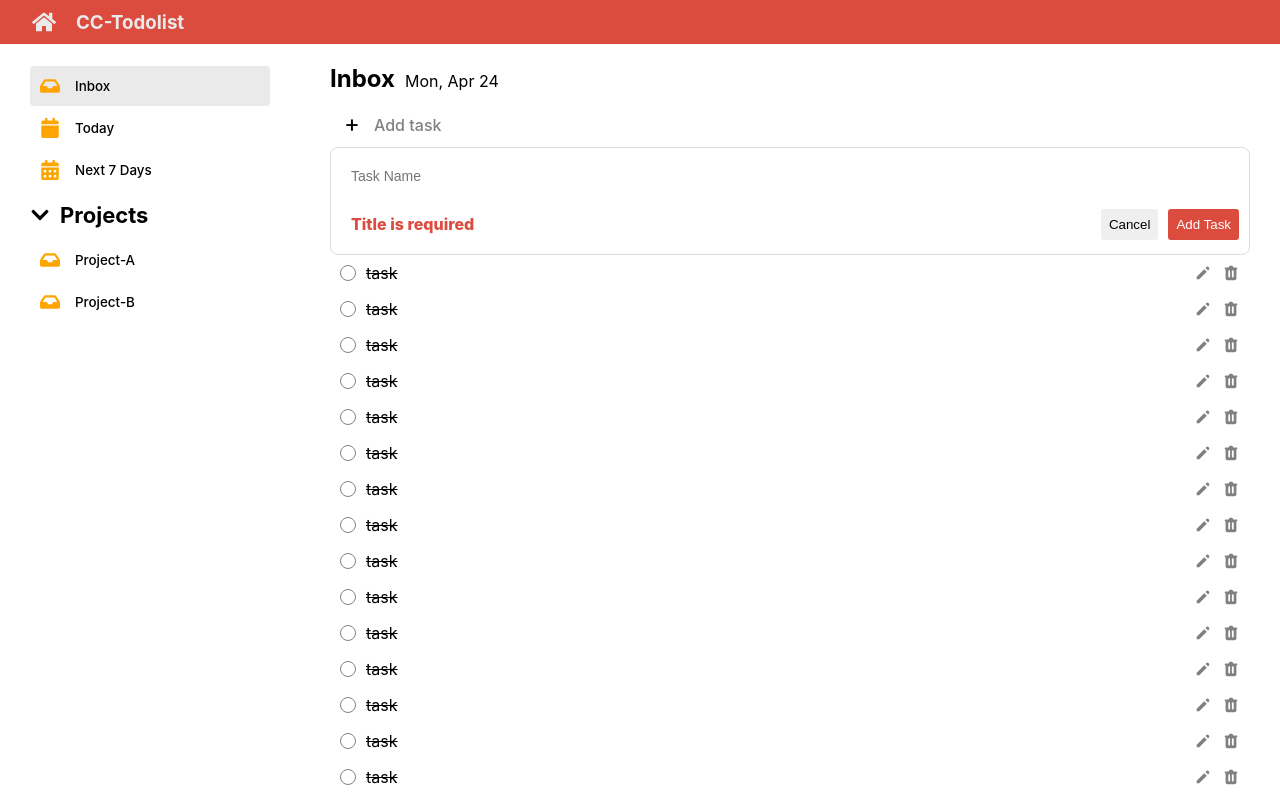
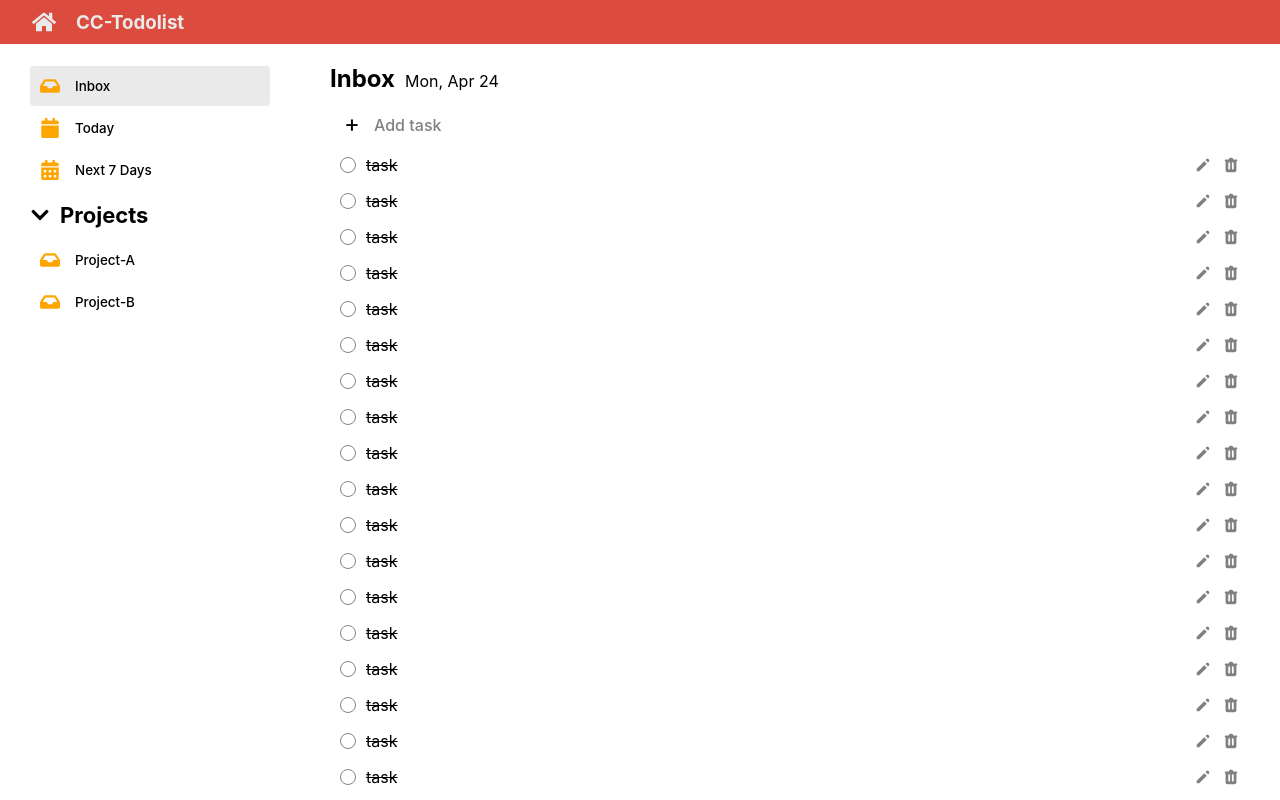
Before and after one commit to Hybola/todolist, a React (Create React App) app: page / in a window 1280 px wide. Built offline with nearby package versions, Linux system fonts and the light colour scheme; the HTML template or start-up script is replaced by a standard one.

Commit message:
UI state toggle AddTodo

```diff
--- a/src/components/Todo/AddTodo.jsx
+++ b/src/components/Todo/AddTodo.jsx
@@ -1,15 +1,26 @@
 import styles from "./AddTodo.module.scss";
 import { TodoForm } from "./TodoForm";
+import { useState } from "react";
 
 export function AddTodo() {
+  //# logic & state
+  const [isAddMode, setIsAddMode] = useState(false);
+  const handleClickAddTask = (e) => {
+    console.log("Open form");
+    setIsAddMode(true);
+  };
+
+  //#UI
   return (
     <>
-      <div className={styles.add__todo}>
-        <span>+</span>
-        <h3>Add task</h3>
-      </div>
-
-      <TodoForm />
+      {!isAddMode ? (
+        <div className={styles.add__todo} onClick={handleClickAddTask}>
+          <span>+</span>
+          <h3>Add task</h3>
+        </div>
+      ) : (
+        <TodoForm onSetIsAddMode={setIsAddMode} />
+      )}
     </>
   );
 }
--- a/src/components/Todo/TodoForm.jsx
+++ b/src/components/Todo/TodoForm.jsx
@@ -1,15 +1,18 @@
 import styles from "./TodoForm.module.scss";
 import React, { useState } from "react";
 
-export function TodoForm() {
+export function TodoForm({ onSetIsAddMode }) {
   // # 1 : Logic Section
-  const [tasks, setTask] = useState("");
+  const [task, setTask] = useState("");
   const handleSubmit = (e) => {
     e.preventDefault();
-    console.log("Click Submit button");
+    console.log("Click Add Task button");
+    //จบ AddMode
+    onSetIsAddMode(false);
   };
   const handleClickCancel = (e) => {
     console.log("Click Cancel button");
+    onSetIsAddMode(false);
   };
 
   const handleChangeInput = (e) => {
@@ -22,7 +25,7 @@ export function TodoForm() {
       <input
         className={styles.todo__form__input}
         placeholder="Task Name"
-        value={tasks}
+        value={task}
         onChange={handleChangeInput}
       />
       <div className={styles.todo__form__footer}>
```
